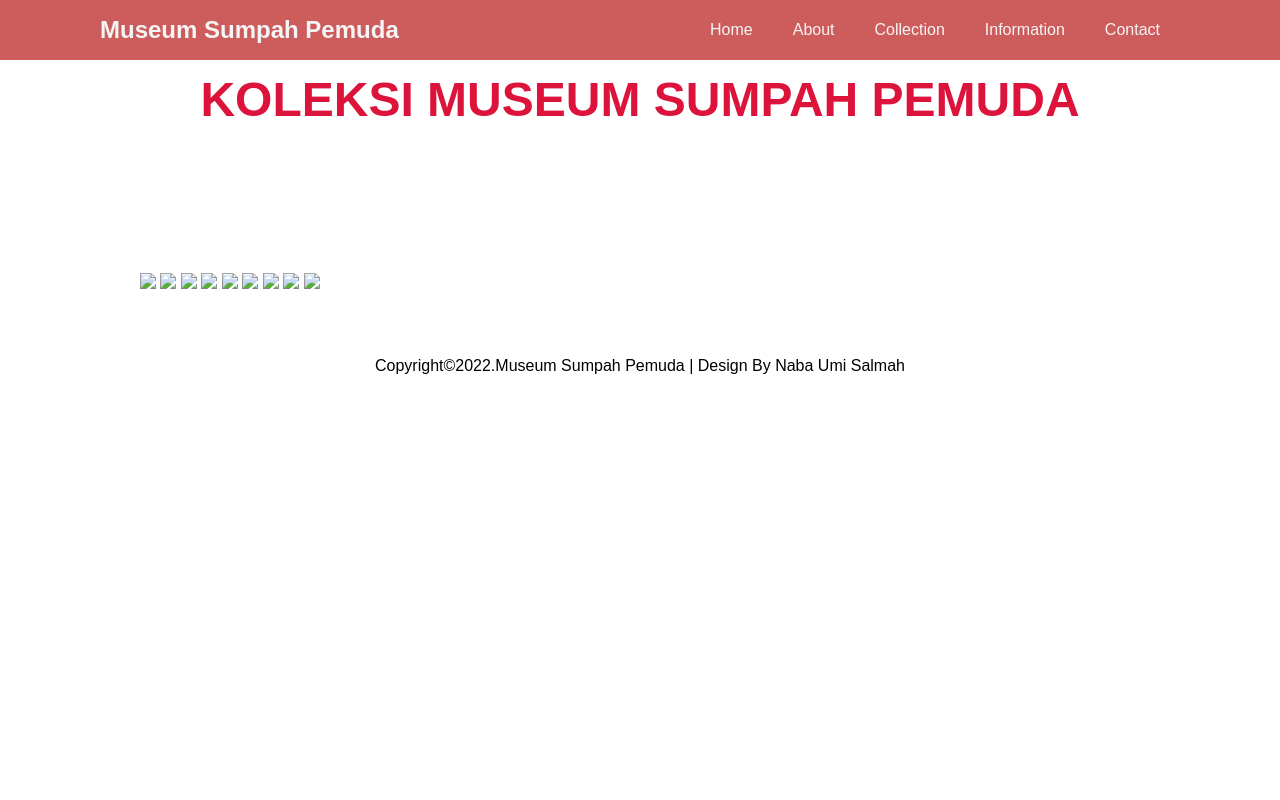
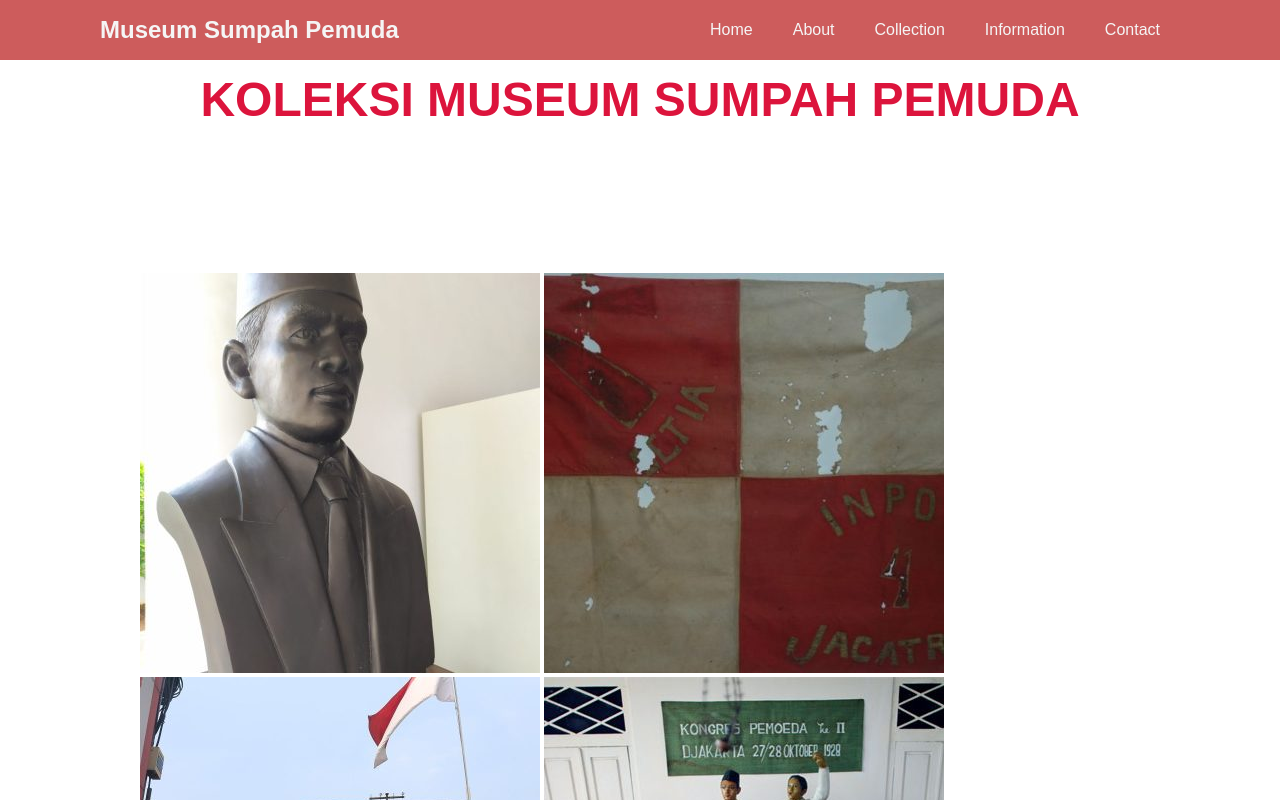
Before and after one commit to nabasalmah/nabasalmah.github.io, a plain HTML site: page collection.html in a window 1280 px wide. Shown: the top 800 px of the page. Drawn offline with Linux system fonts and the light colour scheme.

Commit message:
Update collection.html

```diff
--- a/collection.html
+++ b/collection.html
@@ -33,40 +33,40 @@
                     <br><br>
 
                     <p class="img-list" style="max-width: 1000px;">
-                    <a href="Image/galeri- moh yamin.jpg" data-fancybox="Image" data-caption="Gambar 1">
-                        <img src="Image/galeri- moh yamin.jpg">
+                    <a href="galeri- moh yamin.jpg" data-fancybox="Image" data-caption="Gambar 1">
+                        <img src="galeri- moh yamin.jpg">
                     </a>
 
-                    <a href="Image/galeri-bendera.jpg" data-fancybox="Image" data-caption="Gambar 2">
-                        <img src="Image/galeri-bendera.jpg">
+                    <a href="galeri-bendera.jpg" data-fancybox="Image" data-caption="Gambar 2">
+                        <img src="galeri-bendera.jpg">
                     </a>
 
-                    <a href="Image/galeri-gedung.jpg" data-fancybox="Image" data-caption="Gambar 3">
-                        <img src="Image/galeri-gedung.jpg">
+                    <a href="galeri-gedung.jpg" data-fancybox="Image" data-caption="Gambar 3">
+                        <img src="galeri-gedung.jpg">
                     </a>
 
-                    <a  href="Image/galeri-panita.jpg" data-fancybox="Image" data-caption="Gambar 4">
-                        <img src="Image/galeri-panita.jpg">
+                    <a  href="galeri-panita.jpg" data-fancybox="Image" data-caption="Gambar 4">
+                        <img src="galeri-panita.jpg">
                     </a>
 
-                    <a href="Image/galeri-patung wage.jpg" data-fancybox="Image" data-caption="Gambar 5">
-                        <img src="Image/galeri-patung wage.jpg">
+                    <a href="galeri-patung wage.jpg" data-fancybox="Image" data-caption="Gambar 5">
+                        <img src="galeri-patung wage.jpg">
                     </a>
 
-                    <a href="Image/galeri-persatuan pemuda.jpg" data-fancybox="Image" data-caption="Gambar 6">
-                        <img src="Image/galeri-persatuan pemuda.jpg">
+                    <a href="galeri-persatuan pemuda.jpg" data-fancybox="Image" data-caption="Gambar 6">
+                        <img src="galeri-persatuan pemuda.jpg">
                     </a>
 
-                    <a href="Image/galeri-soenario.jpg" data-fancybox="Image" data-caption="Gambar 7">
-                        <img src="Image/galeri-soenario.jpg">
+                    <a href="galeri-soenario.jpg" data-fancybox="Image" data-caption="Gambar 7">
+                        <img src="galeri-soenario.jpg">
                     </a>
 
-                    <a href="Image/galeri-supratman.jpg" data-fancybox="Image" data-caption="Gambar 8">
-                        <img src="Image/galeri-supratman.jpg">
+                    <a href="galeri-supratman.jpg" data-fancybox="Image" data-caption="Gambar 8">
+                        <img src="galeri-supratman.jpg">
                     </a>
 
-                    <a href="Image/galeri-tabrani.jpg" data-fancybox="Image" data-caption="Gambar 9">
-                        <img src="Image/galeri-tabrani.jpg">
+                    <a href="galeri-tabrani.jpg" data-fancybox="Image" data-caption="Gambar 9">
+                        <img src="galeri-tabrani.jpg">
                     </a>
                 </p>
             </div>
```
